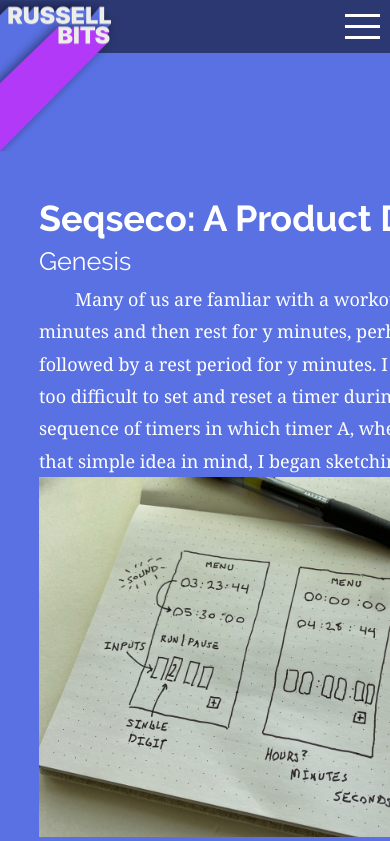
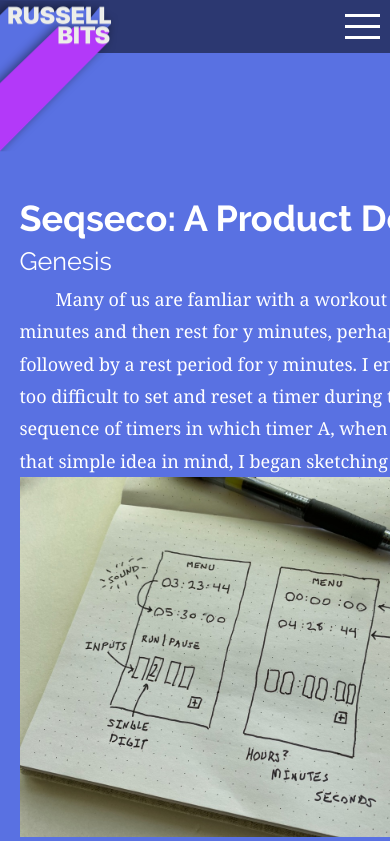
Before and after one commit to russellbits/russellbits.com, a SvelteKit app: page /projects/seqseco in a window 390 px wide. Shown: the top 841 px of the page. Built offline with nearby package versions, Linux system fonts and the light colour scheme.

Commit message:
Design: continued layout changes and consolidation. Title dynamically and conditionally generated with components on main layout page.

```diff
--- a/src/lib/components/Figure.svelte
+++ b/src/lib/components/Figure.svelte
@@ -64,6 +64,7 @@ Creates a liquid image with a caption
 	}
 
 	figure.project {
+		height: 250px;
 		max-height: 250px;
 		background-color: rgba(0, 0, 0, 0.2);
 		border-radius: 35px;
@@ -72,7 +73,7 @@ Creates a liquid image with a caption
 
 	figure.project img {
 		max-height: 250px;
-		object-fit: contain;
+		object-fit: scale-down;
 	}
 
 	figure.experiment {
@@ -91,8 +92,12 @@ Creates a liquid image with a caption
 	}
 
 	figure.title {
+		width: 90%;
+		max-width: none;
 		margin: 0;
 		padding: 0;
+	}
+	figure.title img {
 	}
 	figcaption {
 		color: white;
@@ -119,7 +124,7 @@ Creates a liquid image with a caption
 		}
 		figure.project img {
 			max-height: 200px;
-			object-fit: contain;
+			object-fit: scale-down;
 		}
 	}
 
@@ -141,7 +146,7 @@ Creates a liquid image with a caption
 		}
 		figure.project img {
 			max-height: 150px;
-			object-fit: contain;
+			object-fit: scale-down;
 		}
 	}
 </style>
--- a/src/lib/styles/house.scss
+++ b/src/lib/styles/house.scss
@@ -76,6 +76,9 @@ body {
 		overflow: scroll;
 		overflow-x: hidden;
 	}
+	body {
+		width: 90vw;
+	}
 	::-webkit-scrollbar {
 		width: 0; /* Remove scrollbar space */
 		background: transparent; /* Optional: just make scrollbar invisible */
@@ -84,12 +87,6 @@ body {
 	::-webkit-scrollbar-thumb {
 		background: #ff0000;
 	}
-}
-
-article {
-	color: white;
-	background-color: none;
-	border: none;
 }
 
 h1,
--- a/src/lib/styles/markdown.css
+++ b/src/lib/styles/markdown.css
@@ -1,7 +1,7 @@
 article.markdown {
 	line-height: 1.5em;
-	width: 60vw;
-	max-width: 778px;
+	width: 90vw;
+	max-width: 978px;
 	margin: 0 auto;
 }
 
@@ -47,8 +47,7 @@ article.markdown a:hover {
 
 @media only screen and (max-width: 768px) {
 	article.markdown {
-		width: 90vw;
-		margin: 3em auto;
+		width: 80vw;
 	}
 	article.markdown h1 {
 		font-size: 2em;
@@ -56,3 +55,9 @@ article.markdown a:hover {
 		margin: 0.8em 0 0.8em 0;
 	}
 }
+
+@media only screen and (max-width: 480px) {
+	article.markdown {
+		width: 90vw;
+	}
+}
--- a/src/routes/+page.svelte
+++ b/src/routes/+page.svelte
@@ -56,12 +56,6 @@
 	}
 
 	@media screen and (max-width: 768px) {
-		main {
-			display: flex;
-			flex-direction: column;
-			width: 80vw;
-			margin: 10em auto 0 auto;
-		}
 		.wide-col-right {
 			width: 100%;
 			margin: 0 0 0 0;
@@ -73,9 +67,5 @@
 	}
 
 	@media only screen and (max-width: 480px) {
-		main {
-			width: 95vw;
-			margin: 5em auto 0 auto;
-		}
 	}
 </style>
--- a/src/routes/lab/experiment.svelte
+++ b/src/routes/lab/experiment.svelte
@@ -11,14 +11,12 @@
 	<meta name="date" content={date} />
 </svelte:head>
 
-<article class="markdown">
+<article class="markdown" style="width:100vw;">
 	<slot />
 </article>
 
 <style lang="scss">
 	article {
-		background-color: none;
-		width: 90vw;
-		margin: 0 auto;
+		border: 4px solid aquamarine;
 	}
 </style>
```
Also changed, not shown: src/routes/blog/a-stray-shopping-cart-safari/+page.md (+5 -5 lines), src/routes/blog/glassholes-symmetry-and-facial-indication/+page.md (+1 -1 lines), static/images/blog/head-device-designs.png (added), static/images/blog/head-device-designs.webp (deleted).
